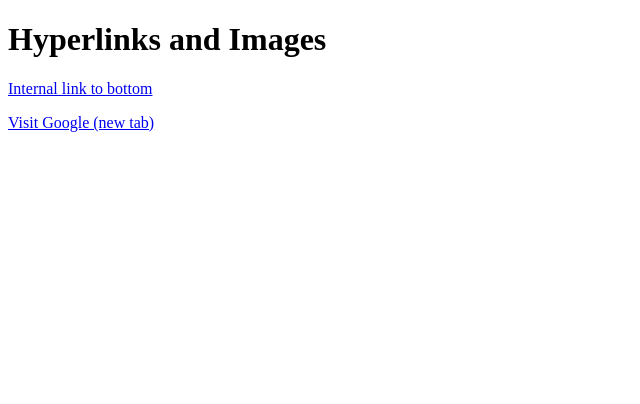
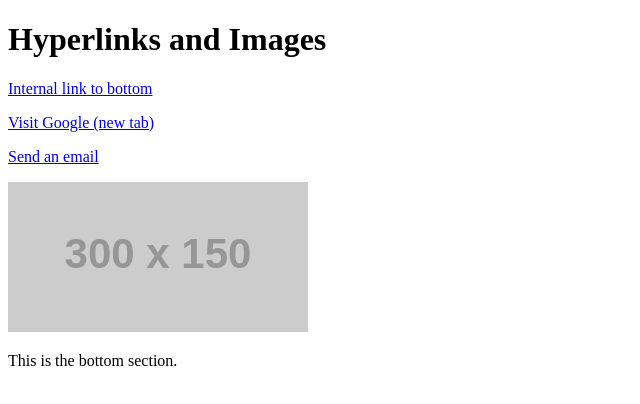
Before and after one commit to guptasaiyam11-stack/wdw0284, a plain HTML site: page WDW_ASSIGNMENT/Assignment 8/index.html in a window 1280 px wide. Shown: the whole page, without its empty margins (0-640 px from the left). Drawn offline with Linux system fonts and the light colour scheme; placeholder pictures from the web are drawn by us.

Commit message:
Assignment 8 - Links and Images Improved

```diff
--- a/WDW_ASSIGNMENT/Assignment 8/index.html
+++ b/WDW_ASSIGNMENT/Assignment 8/index.html
@@ -3,4 +3,6 @@
 <body><h1>Hyperlinks and Images</h1>
 <p><a href="#bottom">Internal link to bottom</a></p>
 <p><a href="https://www.google.com" target="_blank" rel="noopener">Visit Google (new tab)</a></p>
-</body></html>
+<p><a href="mailto:student@example.com">Send an email</a></p>
+<img src="https://via.placeholder.com/300x150" alt="Sample placeholder image" width="300" height="150">
+<p id="bottom">This is the bottom section.</p></body></html>
```
